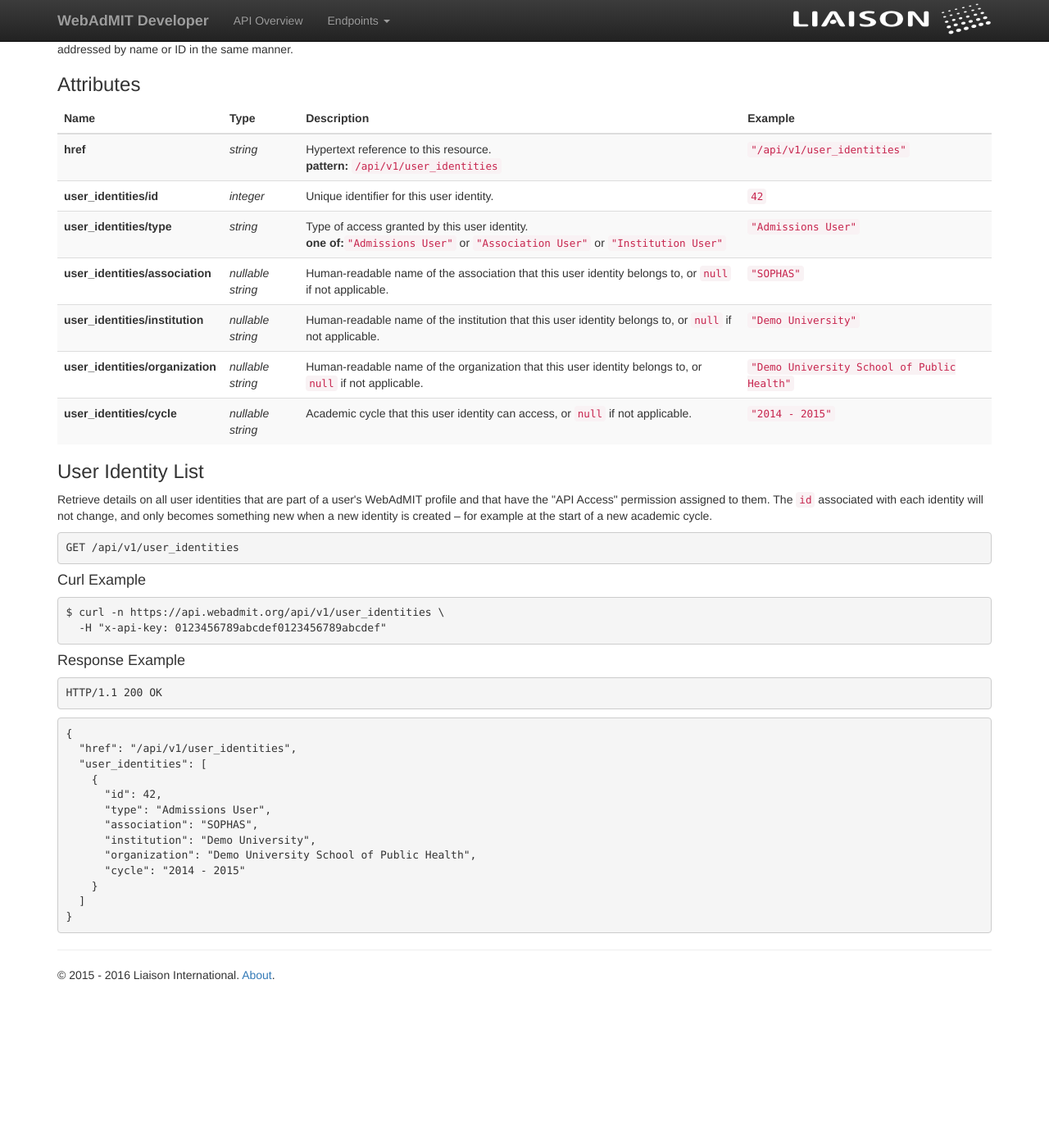
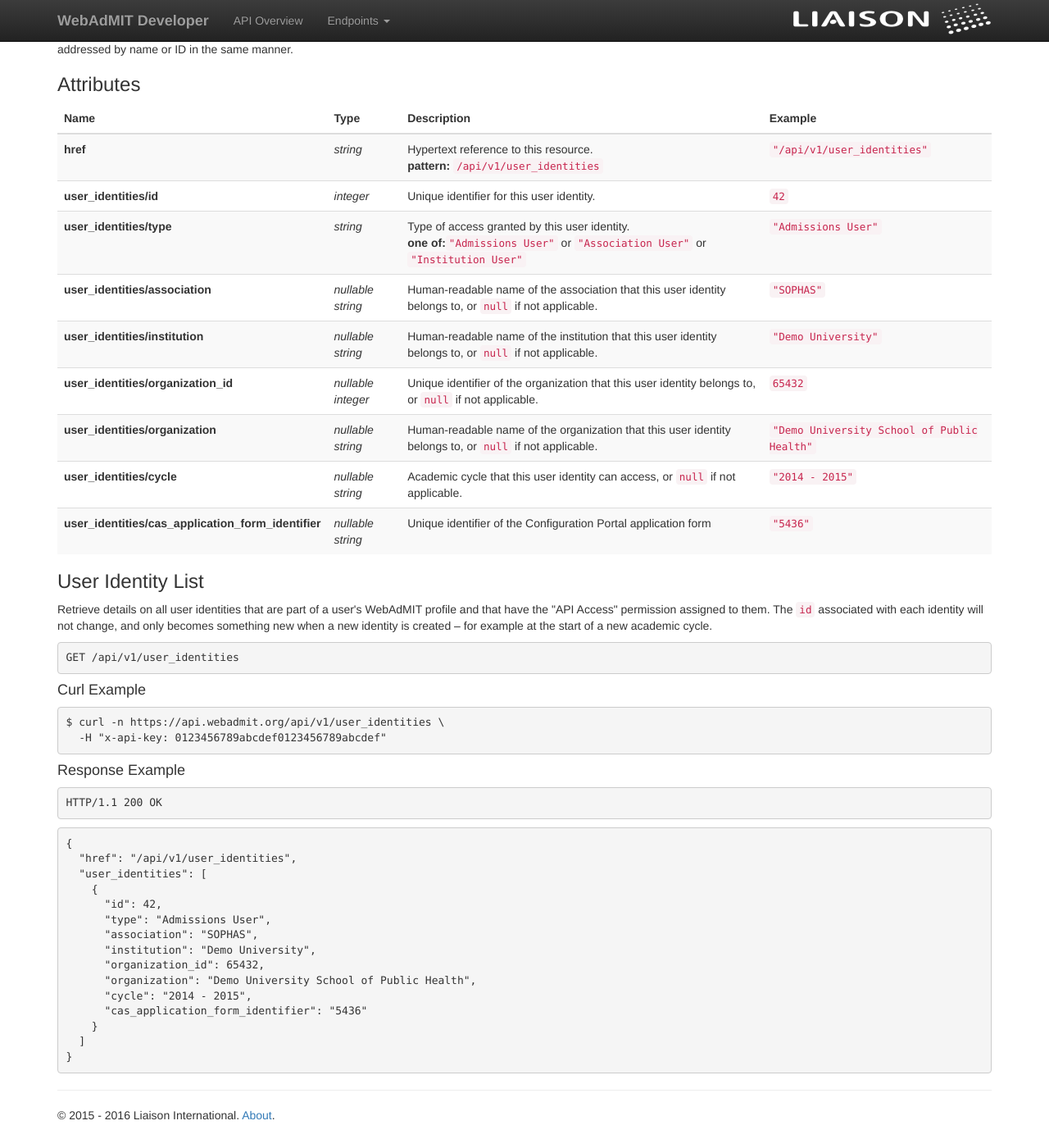
Before and after one commit to Liaison-Intl/Liaison-Intl.github.io, a Jekyll site: the page built from user_identity.md, in a window 1280 px wide and 1400 px high, scrolled down 670 px. Shown: the whole window at 82% size. Built offline with Jekyll 4.4.1, drawn with Linux system fonts in a browser that asks for light colours; nearby versions of some CDN libraries; before the commit the page ends 1899 px from its top, so only the background shows below that.

Commit message:
[NF-6879] Snapshot

```diff
--- a/user_identity.md
+++ b/user_identity.md
@@ -63,6 +63,12 @@
 <td><code>&quot;Demo University&quot;</code></td>
 </tr>
 <tr>
+<td><strong>user_identities/organization_id</strong></td>
+<td><em>nullable integer</em></td>
+<td>Unique identifier of the organization that this user identity belongs to, or <code>null</code> if not applicable.</td>
+<td><code>65432</code></td>
+</tr>
+<tr>
 <td><strong>user_identities/organization</strong></td>
 <td><em>nullable string</em></td>
 <td>Human-readable name of the organization that this user identity belongs to, or <code>null</code> if not applicable.</td>
@@ -73,6 +79,12 @@
 <td><em>nullable string</em></td>
 <td>Academic cycle that this user identity can access, or <code>null</code> if not applicable.</td>
 <td><code>&quot;2014 - 2015&quot;</code></td>
+</tr>
+<tr>
+<td><strong>user_identities/cas_application_form_identifier</strong></td>
+<td><em>nullable string</em></td>
+<td>Unique identifier of the Configuration Portal application form</td>
+<td><code>&quot;5436&quot;</code></td>
 </tr>
 </tbody></table>
 
@@ -102,8 +114,10 @@
       &quot;type&quot;: &quot;Admissions User&quot;,
       &quot;association&quot;: &quot;SOPHAS&quot;,
       &quot;institution&quot;: &quot;Demo University&quot;,
+      &quot;organization_id&quot;: 65432,
       &quot;organization&quot;: &quot;Demo University School of Public Health&quot;,
-      &quot;cycle&quot;: &quot;2014 - 2015&quot;
+      &quot;cycle&quot;: &quot;2014 - 2015&quot;,
+      &quot;cas_application_form_identifier&quot;: &quot;5436&quot;
     }
   ]
 }
```
Also changed, not shown: schemata/user_identity.json (+10 -0 lines).
